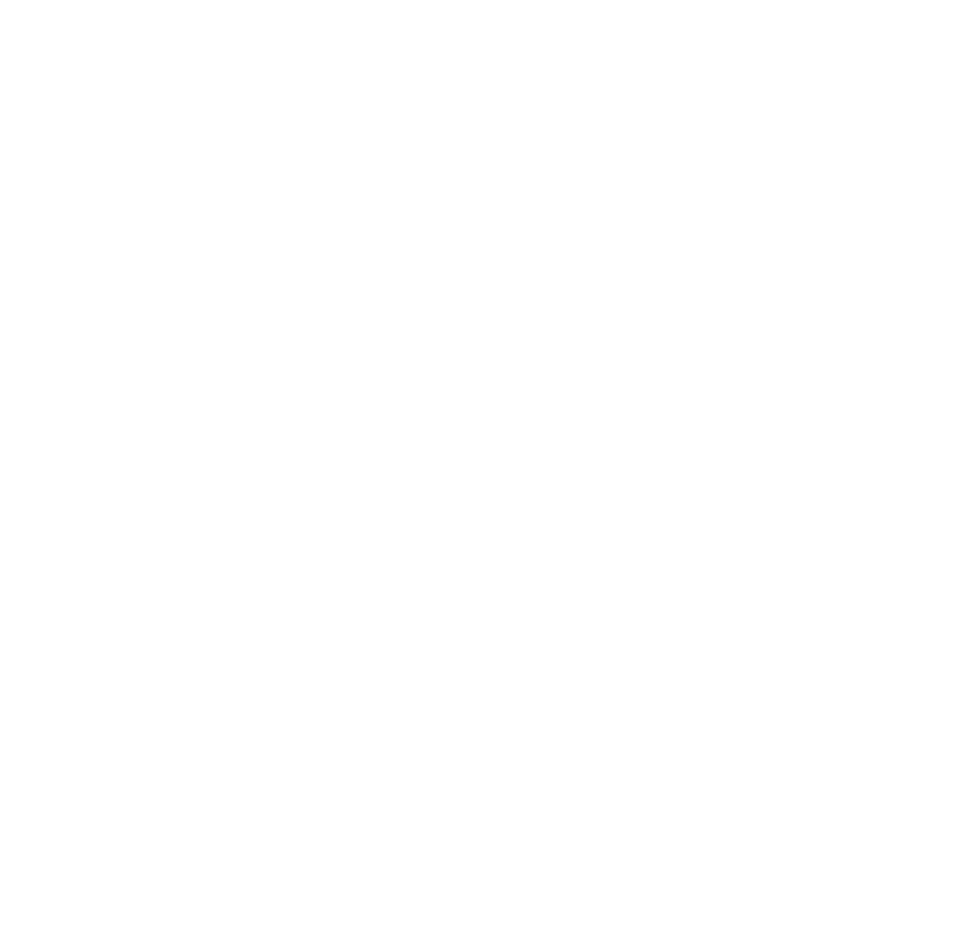
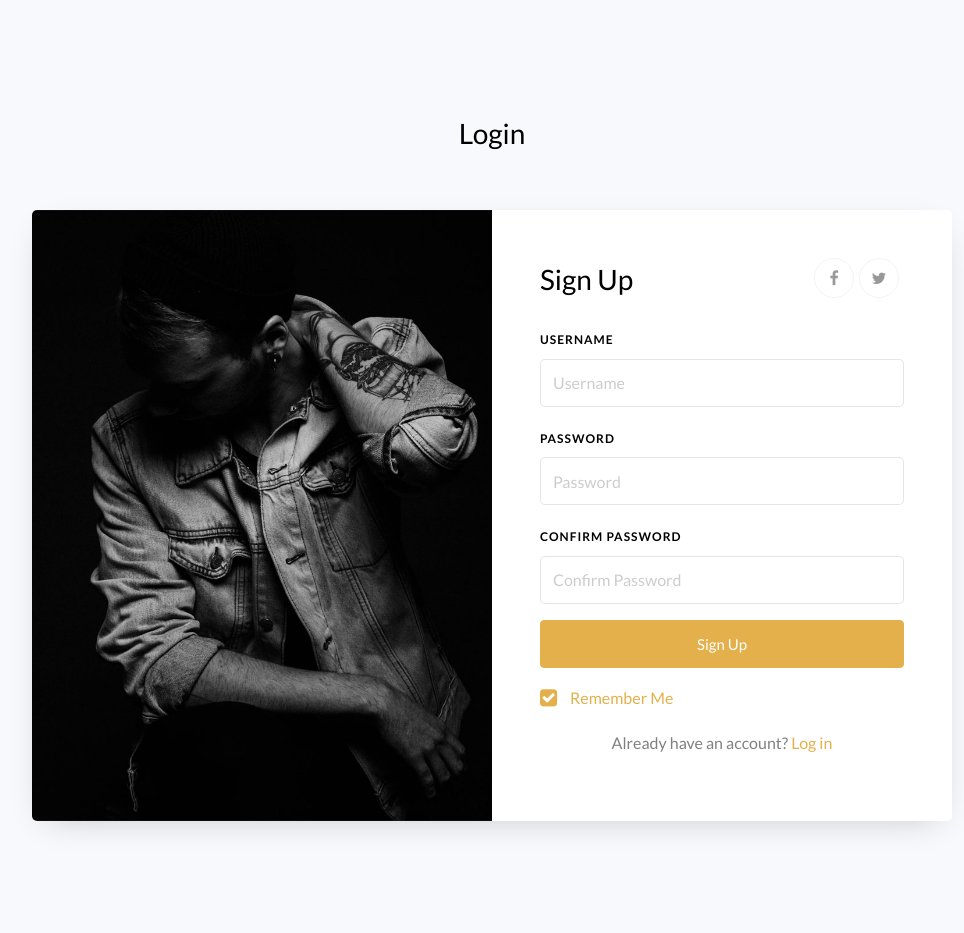
Before and after one commit to H03ein99/MySite, a Django app: page /accounts/signup/ in a window 1280 px wide. Before the commit the part shown is empty. Shown: the whole page, without its empty margins (148-1112 px from the left). Before the commit the page ends 800 px from the top, so only its background shows below. Run offline with Django 5.2, Linux system fonts and the light colour scheme; some libraries are stand-ins or nearby versions.

Commit message:
Update accounts
add signup form
add signup view
update templates with essentials

```diff
--- a/MySite/accounts/views.py
+++ b/MySite/accounts/views.py
@@ -1,7 +1,7 @@
 from django.shortcuts import render, redirect
 from django.contrib.auth import login, authenticate, logout
 from django.contrib import messages
-from django.contrib.auth.forms import AuthenticationForm
+from django.contrib.auth.forms import AuthenticationForm, UserCreationForm
 from django.contrib.auth.decorators import login_required
 # Create your views here.
 def login_view(request):
@@ -37,4 +37,22 @@ def logout_view(request):
 
 
 def signup_view(request):
-    return render(request, 'accounts/signup.html')
+    if request.user.is_authenticated:
+        messages.error(request, 'Already logged in')
+        return redirect('/')
+    else:
+        if request.method == 'GET':
+            form = UserCreationForm()
+            context = {'form': form}
+            return render(request, 'accounts/signup.html', context)
+        if request.method == 'POST':
+            form = UserCreationForm(request.POST)
+            if form.is_valid():
+                form.save()
+                messages.success(request, 'User Created Successfully')
+                return redirect('/')
+            else:
+                messages.error(request, 'Try Again')
+                form = UserCreationForm()
+                context = {'form': form}
+                return render(request, 'accounts/signup.html', context)
--- a/MySite/templates/accounts/login.html
+++ b/MySite/templates/accounts/login.html
@@ -63,7 +63,7 @@
                   </div>
                 </form>
                 <p class="text-center">
-                  Not a member? <a data-toggle="tab" href="#signup">Sign Up</a>
+                  Not a member? <a  href="{% url 'accounts:signup'%}">Sign Up</a>
                 </p>
               </div>
             </div>
--- a/MySite/templates/accounts/signup.html
+++ b/MySite/templates/accounts/signup.html
@@ -0,0 +1,83 @@
+{% load static %}
+<!DOCTYPE html>
+<html lang="en">
+  <head>
+    <title>Login</title>
+    <meta charset="utf-8" />
+    <meta name="viewport" content="width=device-width, initial-scale=1, shrink-to-fit=no" />
+
+    <link href="https://fonts.googleapis.com/css?family=Lato:300,400,700&display=swap" rel="stylesheet" />
+
+    <link rel="stylesheet" href="https://stackpath.bootstrapcdn.com/font-awesome/4.7.0/css/font-awesome.min.css" />
+
+    <link rel="stylesheet" href="{% static 'css/style.css' %}" />
+  </head>
+  <body>
+    <section class="ftco-section">
+      <div class="container">
+        <div class="row justify-content-center">
+          <div class="col-md-6 text-center mb-5">
+            <h2 class="heading-section">Login</h2>
+          </div>
+        </div>
+        <div class="row justify-content-center">
+          <div class="col-md-12 col-lg-10">
+            <div class="wrap d-md-flex">
+              <div class="img" style="background-image: url({% static 'img/bg-1.jpg' %});"></div>
+              <div class="login-wrap p-4 p-md-5">
+                <div class="d-flex">
+                  <div class="w-100">
+                    <h3 class="mb-4">Sign Up</h3>
+                  </div>
+                  <div class="w-100">
+                    <p class="social-media d-flex justify-content-end">
+                      <a href="#" class="social-icon d-flex align-items-center justify-content-center"><span class="fa fa-facebook"></span></a>
+                      <a href="#" class="social-icon d-flex align-items-center justify-content-center"><span class="fa fa-twitter"></span></a>
+                    </p>
+                  </div>
+                </div>
+                <form action="{% url 'accounts:signup' %}" class="signin-form" method="post">
+                  {% csrf_token %}
+
+                  <div class="form-group mb-3">
+                    <label class="label" name="username" for="name">Username</label>
+                    <input type="text" name="username" class="form-control" placeholder="Username" required />
+                  </div>
+                  <div class="form-group mb-3">
+                    <label class="label" name="password1" for="password">Password</label>
+                    <input type="password" name="password1" class="form-control" placeholder="Password" required />
+                  </div>
+                  <div class="form-group mb-3">
+                    <label class="label" name="password2" for="password">Confirm Password</label>
+                    <input type="password" name="password2" class="form-control" placeholder="Confirm Password" required />
+                  </div>
+                  <div class="form-group">
+                    <button type="submit" class="form-control btn btn-primary rounded submit px-3">Sign Up</button>
+                  </div>
+                  <div class="form-group d-md-flex">
+                    <div class="w-50 text-left">
+                      <label class="checkbox-wrap checkbox-primary mb-0">
+                        Remember Me<input type="checkbox" checked />
+                        <span class="checkmark"></span>
+                      </label>
+                    </div>
+
+                  </div>
+                </form>
+                <p class="text-center">
+                    Already have an account? <a  href="{% url 'accounts:login'%}">Log in</a>
+                  </p>
+              </div>
+            </div>
+          </div>
+        </div>
+      </div>
+    </section>
+
+    <script src="{% static 'js/login/jquery.min.js' %}"></script>
+    <script src="{% static 'js/login/popper.js' %}"></script>
+    <script src="{% static 'js/login/bootstrap.min.js' %}"></script>
+    <script src="{% static 'js/login/main.js' %}"></script>
+    {% include 'website/popup-messages.html' %}
+  </body>
+</html>
```
